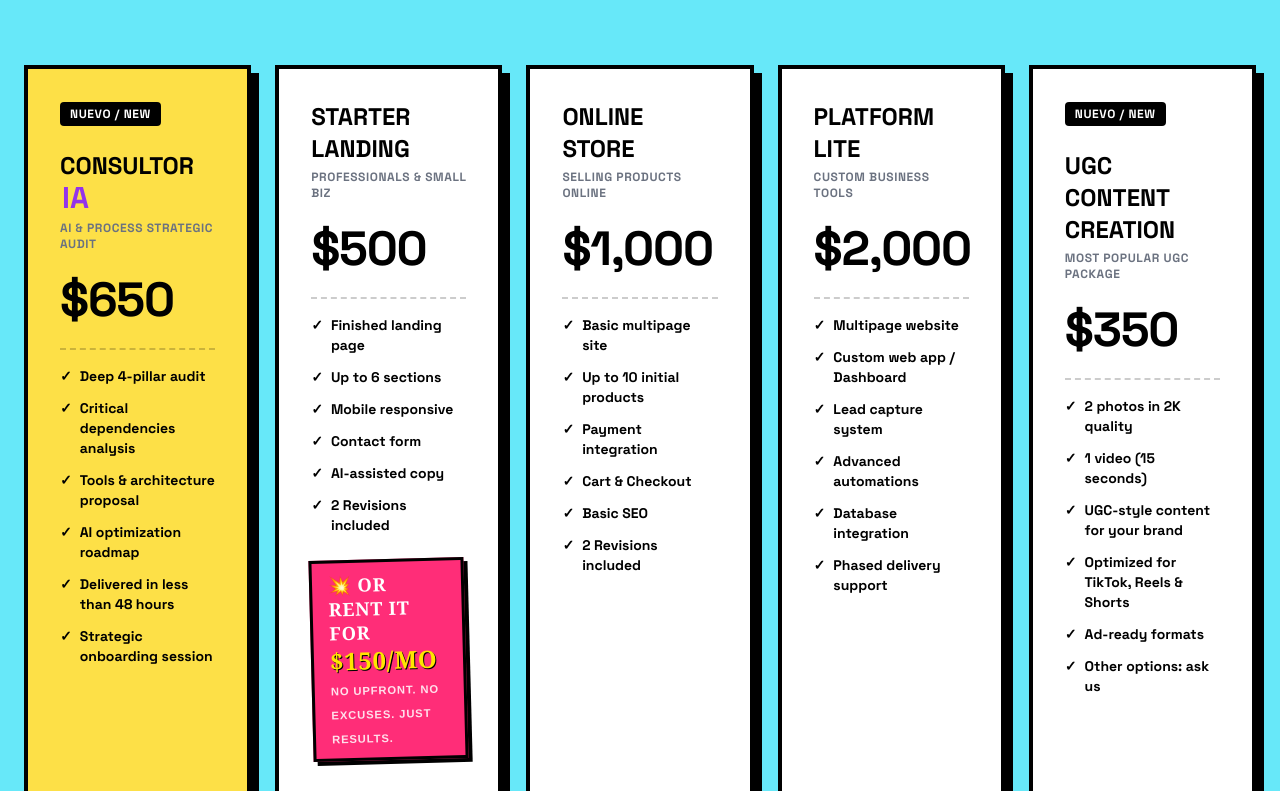
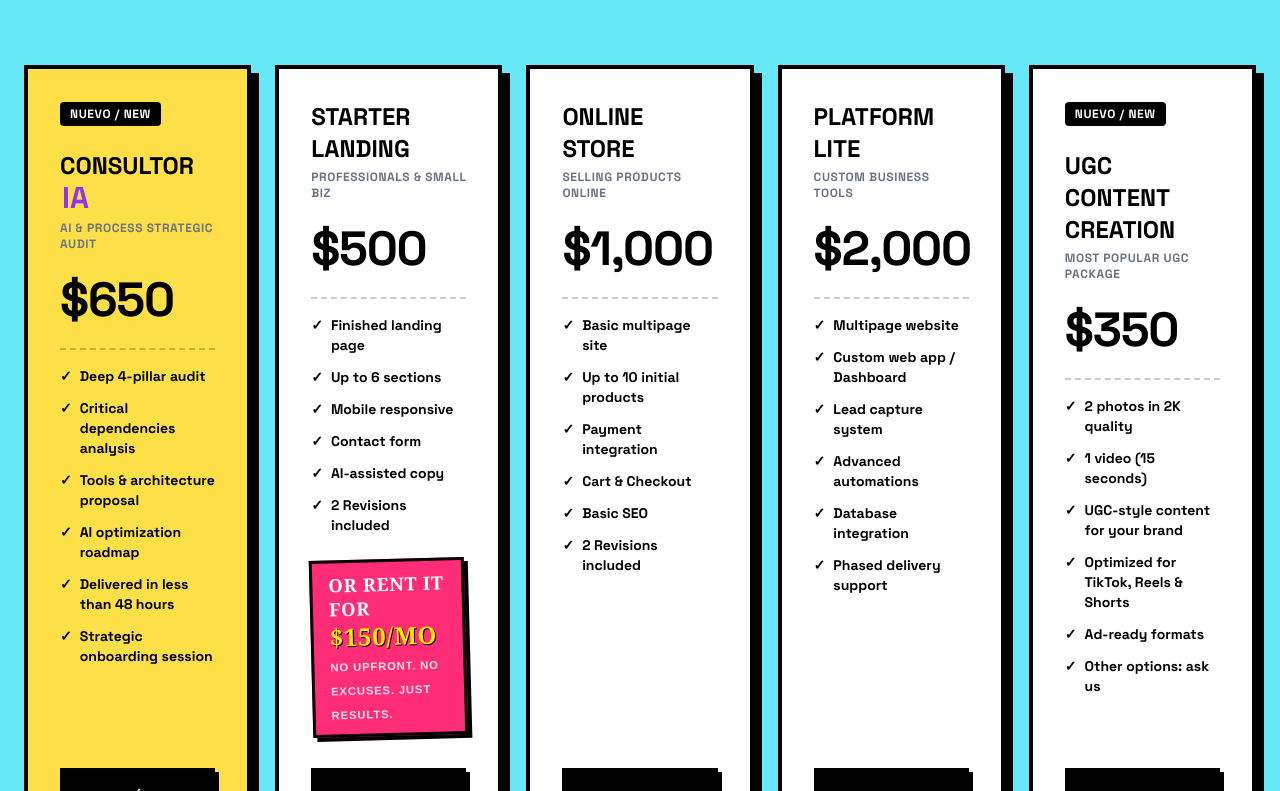
Before and after one commit to victogarcia4/48hour-solution-builder, a Next.js app: page /en in a window 1280 px wide. Shown: the part 7589-8380 px from the top of the page. Built offline with nearby package versions, Linux system fonts and the light colour scheme; no server answers.

Commit message:
fix: update homepage pricing badge and team photo

```diff
--- a/src/messages/en.json
+++ b/src/messages/en.json
@@ -215,7 +215,7 @@
         "name": "Dr. Victor Garcia M.",
         "role": "CEO",
         "description": "Lone Star College Faculty · AI Task Force",
-        "image": "/VHGM  foto.jpg",
+        "image": "/VHGM traje azul.png",
         "color": "bg-brutal-cyan"
       },
       {
--- a/src/messages/es.json
+++ b/src/messages/es.json
@@ -215,7 +215,7 @@
         "name": "Dr. Victor Garcia M.",
         "role": "CEO",
         "description": "Lone Star College Faculty · AI Task Force",
-        "image": "/VHGM  foto.jpg",
+        "image": "/VHGM traje azul.png",
         "color": "bg-brutal-cyan"
       },
       {
--- a/src/shared/components/pricing.tsx
+++ b/src/shared/components/pricing.tsx
@@ -102,7 +102,7 @@ export const Pricing = () => {
                           margin: 0,
                         }}
                       >
-                        💥 OR RENT IT FOR{' '}
+                        OR RENT IT FOR{' '}
                         <span
                           style={{
                             fontSize: '1.5rem',
```
Also changed, not shown: public/VHGM traje azul.png (added).
